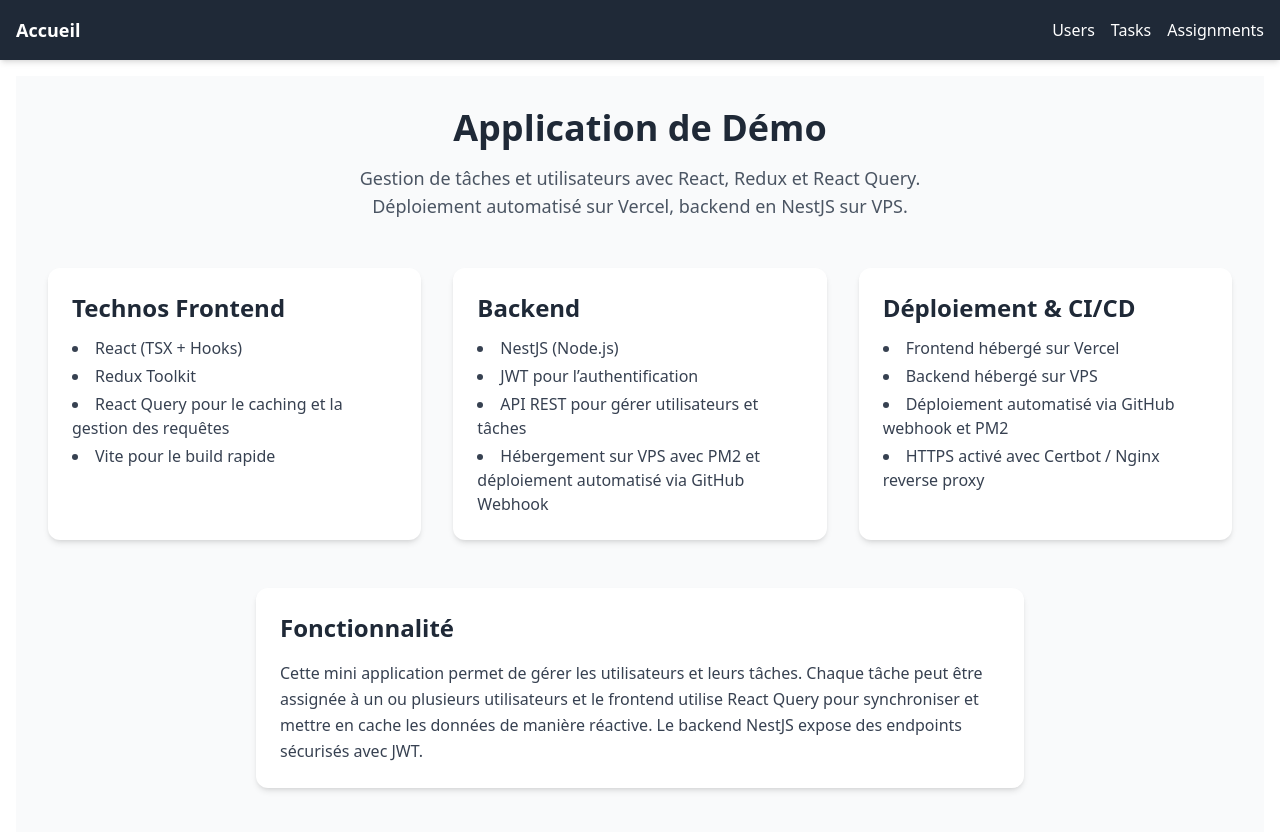
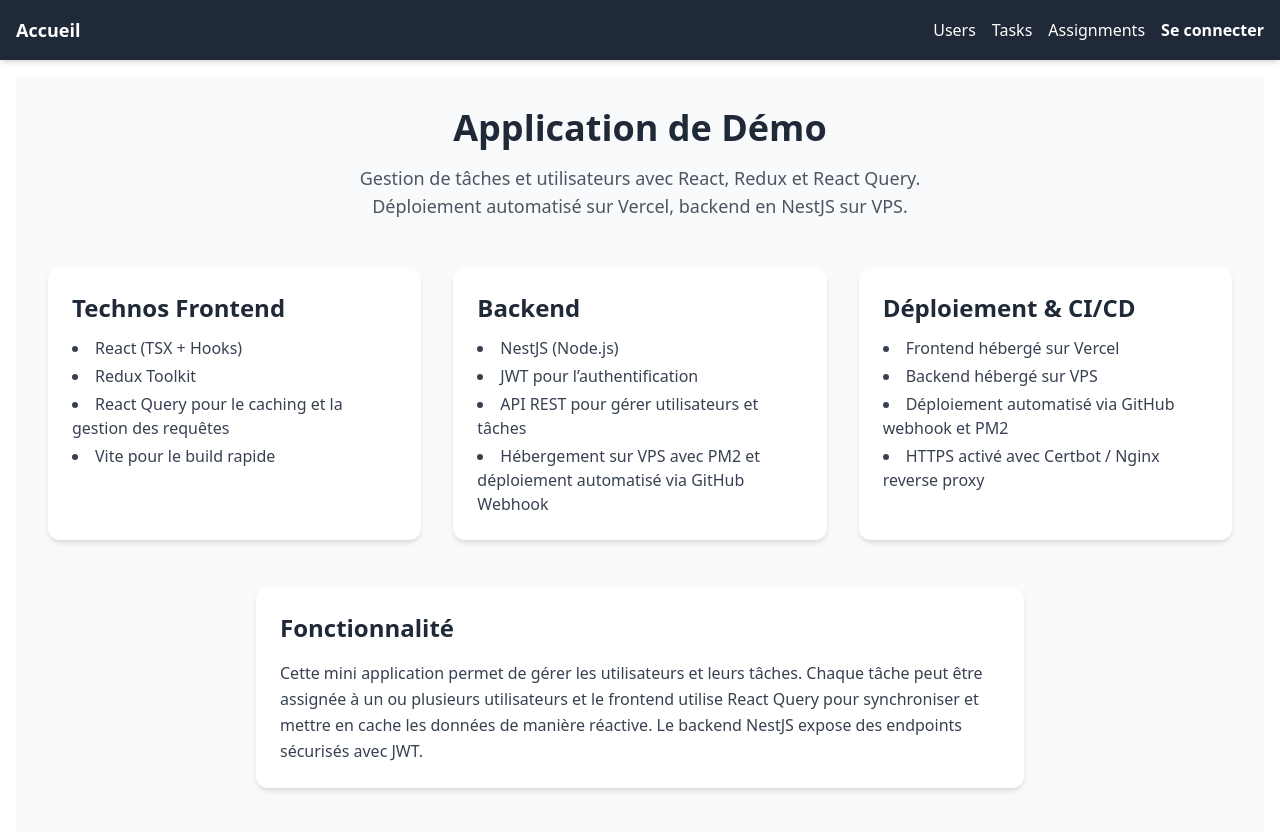
Before and after one commit to schappert/1-demo-project-front-react, a React (Vite) app: page / in a window 1280 px wide. Shown: the top 832 px of the page. Built offline with nearby package versions, Linux system fonts and the light colour scheme.

Commit message:
Ajout link: Se connecter

```diff
--- a/src/components/layout/navbar.tsx
+++ b/src/components/layout/navbar.tsx
@@ -25,21 +25,25 @@
                     Assignments
                 </NavLink>
 
+                {token ? (
+                    <>
                         {/* Dashboard visible uniquement si connecté */}
-                {token && (
                         <NavLink to="/dashboard" className="hover:underline font-bold">
                             Dashboard
                         </NavLink>
-                )}
-
                         {/* Bouton logout */}
-                {token && (
                         <button
                             onClick={logout}
                             className="ml-2 bg-red-500 px-3 py-1 rounded hover:bg-red-600"
                         >
                             Déconnexion
                         </button>
+                    </>
+                ) : (
+                    /* Lien login visible si non connecté */
+                    <NavLink to="/login" className="hover:underline font-bold">
+                        Se connecter
+                    </NavLink>
                 )}
             </div>
         </nav>
```
Lines whose indentation alone changed are shown as unchanged.
